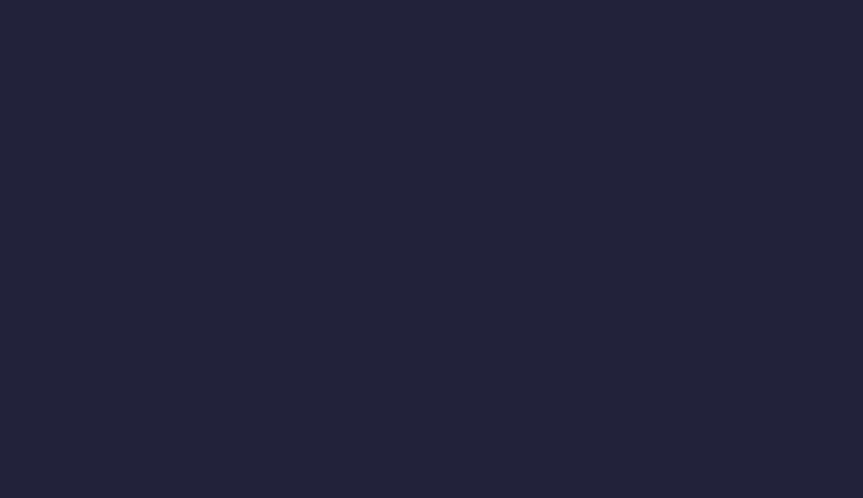
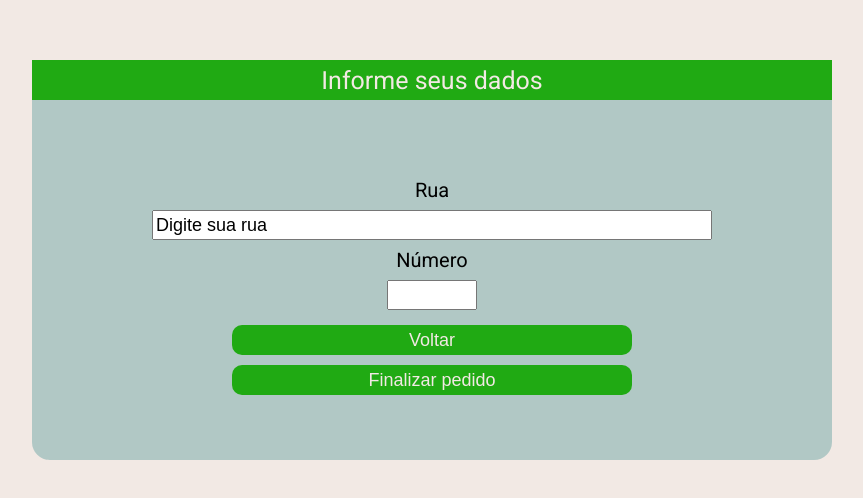
Before and after one commit to guilhermeicarofr/SneakerHeadStore-FrontEnd, a React (Create React App) app: page /finalize-order in a window 1280 px wide. Before the commit this address had no page. Shown: the part 140-638 px from the top of the page, without its empty margins (208-1071 px from the left). Built offline with nearby package versions, Linux system fonts and the light colour scheme; a web font is replaced by a local one.

Commit message:
layout of finalize order is ready

```diff
--- a/src/App.js
+++ b/src/App.js
@@ -7,6 +7,7 @@ import SignIn from "./Components/Pages/SignIn";
 import UserContext from "./Components/Contexts/userContext";
 import { StoreContext } from "./Components/Contexts/storeContext.js";
 import PurchaseConfirmation from "./Components/Pages/Purchase-confirmation";
+import FinalizeOrder from "./Components/Pages/Finalize-order";
 function App() {
   const [user, setUser] = useState(null);
   const [products, setProducts] = useState([]);
@@ -31,6 +32,7 @@ function App() {
               element={<PurchaseConfirmation/>}
             ></Route> */}
             <Route path="/" element={<PurchaseConfirmation />}></Route>
+            <Route path="/finalize-order" element={<FinalizeOrder />}></Route>
           </Routes>
         </StoreContext.Provider>
       </UserContext.Provider>
--- /dev/null
+++ b/src/Components/Pages/Finalize-order.js
@@ -0,0 +1,122 @@
+import styled from "styled-components";
+import { useContext } from "react";
+import { useNavigate } from "react-router-dom";
+
+import UserContext from "../Contexts/userContext";
+import { useState } from "react";
+
+export default function FinalizeOrder() {
+  const { user } = useContext(UserContext);
+  const [isBlocked, setIsBlocked] = useState(false);
+  const [form, setForm] = useState({
+    adress: "",
+    number: "",
+  });
+  function handleForm(e) {
+    setForm({
+      ...form,
+      [e.target.name]: e.target.value,
+    });
+  }
+  const navigate = useNavigate();
+  return (
+    <FinalizeOrderStyle>
+      <div>
+        <h1>Informe seus dados</h1>
+        <FormFinalizeStyle>
+          <p>Rua</p>
+          <input
+            type="text"
+            name="adress"
+            placeholder="Digite sua rua"
+            required
+            value={form.adress}
+            onChange={handleForm}
+            readOnly={isBlocked}
+          />
+          <p>Número</p>
+          <input
+            type="number"
+            name="number"
+            required
+            value={form.number}
+            onChange={handleForm}
+            readOnly={isBlocked}
+          />
+          <button onClick={() => navigate("/purchase-confirmation")}>
+            Voltar
+          </button>
+          <button onClick={() => navigate("/")}>Finalizar pedido</button>
+        </FormFinalizeStyle>
+      </div>
+    </FinalizeOrderStyle>
+  );
+}
+const FormFinalizeStyle = styled.form`
+  margin-top: 80px;
+  display: flex;
+  align-items: center;
+  flex-direction: column;
+  width: 100%;
+  input {
+    outline: none;
+    margin: 10px 0;
+    height: 30px;
+    width: 70%;
+    font-size: 18px;
+    color: black;
+  }
+  input[type="number"] {
+    width: 90px;
+  }
+  input::placeholder {
+    color: black;
+  }
+  button {
+    margin-top: 10px;
+    background-color: #20aa13;
+    outline: none;
+    border: none;
+    border-radius: 10px;
+    color: #f2e9e4;
+    width: 50%;
+    min-height: 30px;
+    margin: 5px 0;
+    font-size: 18px;
+    min-width: 130px;
+    cursor: pointer;
+    &:hover {
+      background-color: #141313;
+    }
+  }
+`;
+const FinalizeOrderStyle = styled.div`
+  background-color: #f2e9e4;
+  height: 100vh;
+  width: 100vw;
+  display: flex;
+  align-items: center;
+  justify-content: center;
+  font-family: "Roboto", sans-serif;
+  > div {
+    height: 400px;
+    width: 80%;
+    max-width: 800px;
+    background-color: rgba(170, 196, 194, 0.897);
+    border-radius: 18px;
+    font-size: 20px;
+  }
+  h1 {
+    height: 40px;
+    background-color: #20aa13;
+    color: #f2e9e4;
+    display: flex;
+    align-items: center;
+    justify-content: center;
+    font-size: 25px;
+    text-align: center;
+    @media (max-width: 450px) {
+      font-size: 18px;
+    }
+  }
+`;
--- a/src/Components/Pages/Purchase-confirmation.js
+++ b/src/Components/Pages/Purchase-confirmation.js
@@ -1,7 +1,8 @@
-import UserContext from "../Contexts/userContext";
 import { useContext } from "react";
 import { useNavigate } from "react-router-dom";
-import styled from "styled-components";
+
+import UserContext from "../Contexts/userContext";
+import PurchaseConfirmationStyle from "../../Styles/Purchase-confirmation-style";
 
 export default function PurchaseConfirmation() {
   const { user } = useContext(UserContext);
@@ -24,7 +25,9 @@ export default function PurchaseConfirmation() {
           </ul>
           <span>Total : $ 500</span>
           <div>
-            <button>Confirmar compra</button>
+            <button onClick={() => navigate("/finalize-order")}>
+              Confirmar compra
+            </button>
             <button onClick={() => navigate("/")}>
               Escolher mais produtos
             </button>
@@ -34,78 +37,3 @@ export default function PurchaseConfirmation() {
     </PurchaseConfirmationStyle>
   );
 }
-const PurchaseConfirmationStyle = styled.div`
-  background-color: #f2e9e4;
-  height: 100vh;
-  width: 100vw;
-  display: flex;
-  align-items: center;
-  justify-content: center;
-  font-family: "Roboto", sans-serif;
-  > div {
-    height: 400px;
-    width: 80%;
-    max-width: 800px;
-    background-color: rgba(58, 54, 54, 0.897);
-    border-radius: 18px;
-    font-size: 20px;
-    > h1 {
-      height: 40px;
-      background-color: #20aa13;
-      color: #f2e9e4;
-      display: flex;
-      align-items: center;
-      justify-content: center;
-      font-size: 25px;
-      text-align: center;
-      @media (max-width: 450px) {
-        font-size: 18px;
-      }
-    }
-    ul {
-      height: 170px;
-      overflow-y: auto;
-      margin-bottom: 10px;
-      li {
-        width: 100%;
-        display: flex;
-        justify-content: space-between;
-        margin: 10px 0;
-      }
-    }
-    > div {
-      padding: 10px 20px 20px 20px;
-      > span {
-        width: 100%;
-        display: flex;
-        justify-content: flex-end;
-        margin-bottom: 40px;
-      }
-      div {
-        display: flex;
-        align-items: center;
-        justify-content: center;
-        flex-direction: column;
-        > button {
-          background-color: #20aa13;
-          outline: none;
-          border: none;
-          border-radius: 10px;
-          color: #f2e9e4;
-          width: 50%;
-          min-height: 30px;
-          margin: 5px 0;
-          font-size: 18px;
-          min-width: 130px;
-          cursor: pointer;
-          &:hover {
-            background-color: #141313;
-          }
-          @media (max-width: 450px) {
-            font-size: 14px;
-          }
-        }
-      }
-    }
-  }
-`;
--- /dev/null
+++ b/src/Styles/Purchase-confirmation-style.js
@@ -0,0 +1,79 @@
+import styled from "styled-components";
+
+const PurchaseConfirmationStyle = styled.div`
+  background-color: #f2e9e4;
+  height: 100vh;
+  width: 100vw;
+  display: flex;
+  align-items: center;
+  justify-content: center;
+  font-family: "Roboto", sans-serif;
+  > div {
+    height: 400px;
+    width: 80%;
+    max-width: 800px;
+    background-color: rgba(170, 196, 194, 0.897);
+    border-radius: 18px;
+    font-size: 20px;
+    > h1 {
+      height: 40px;
+      background-color: #20aa13;
+      color: #f2e9e4;
+      display: flex;
+      align-items: center;
+      justify-content: center;
+      font-size: 25px;
+      text-align: center;
+      @media (max-width: 450px) {
+        font-size: 18px;
+      }
+    }
+    ul {
+      height: 170px;
+      overflow-y: auto;
+      margin-bottom: 10px;
+      li {
+        width: 100%;
+        display: flex;
+        justify-content: space-between;
+        margin: 10px 0;
+      }
+    }
+    > div {
+      padding: 10px 20px 20px 20px;
+      > span {
+        width: 100%;
+        display: flex;
+        justify-content: flex-end;
+        margin-bottom: 40px;
+      }
+      div {
+        display: flex;
+        align-items: center;
+        justify-content: center;
+        flex-direction: column;
+        > button {
+          background-color: #20aa13;
+          outline: none;
+          border: none;
+          border-radius: 10px;
+          color: #f2e9e4;
+          width: 50%;
+          min-height: 30px;
+          margin: 5px 0;
+          font-size: 18px;
+          min-width: 130px;
+          cursor: pointer;
+          &:hover {
+            background-color: #141313;
+          }
+          @media (max-width: 450px) {
+            font-size: 14px;
+          }
+        }
+      }
+    }
+  }
+`;
+
+export default PurchaseConfirmationStyle;
```
